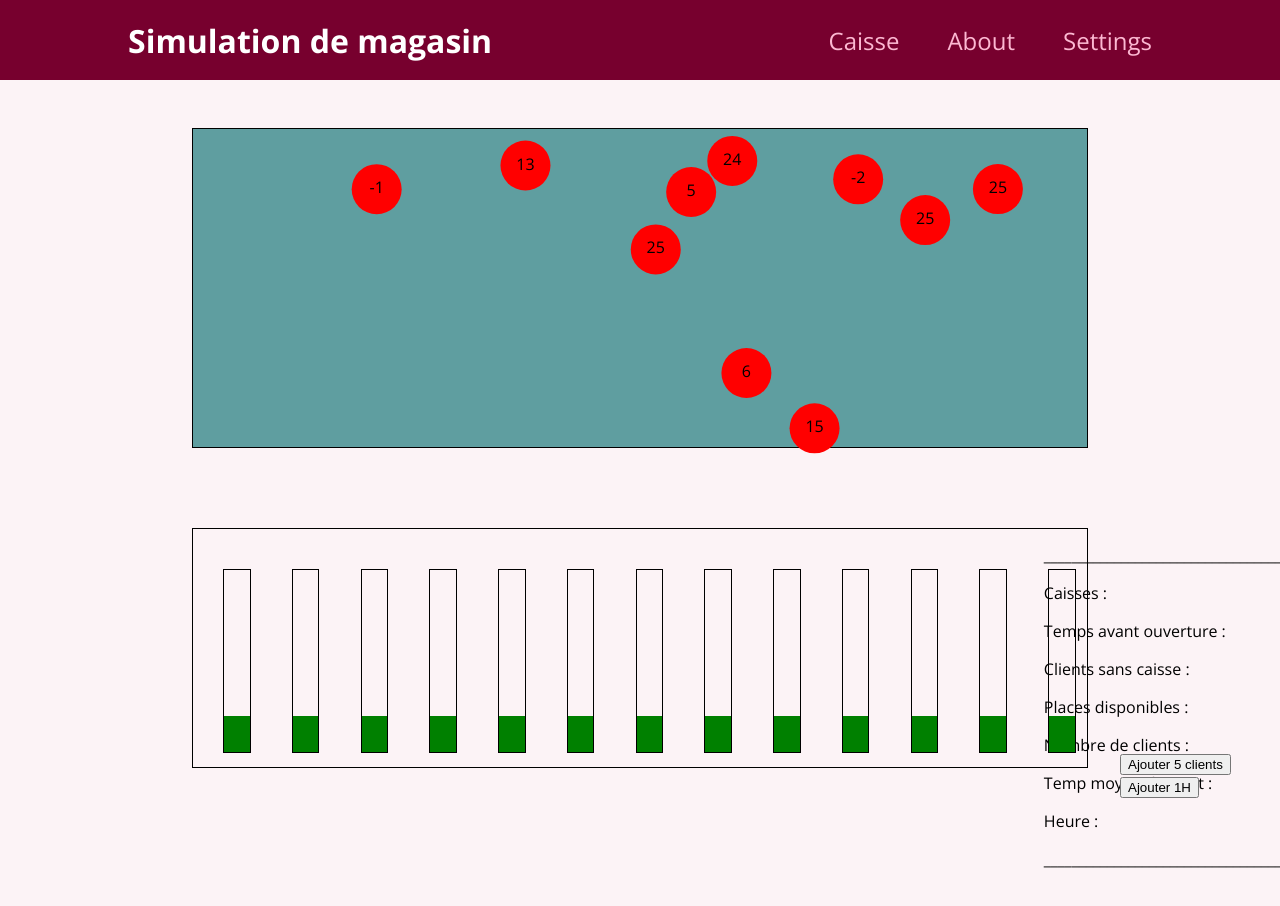
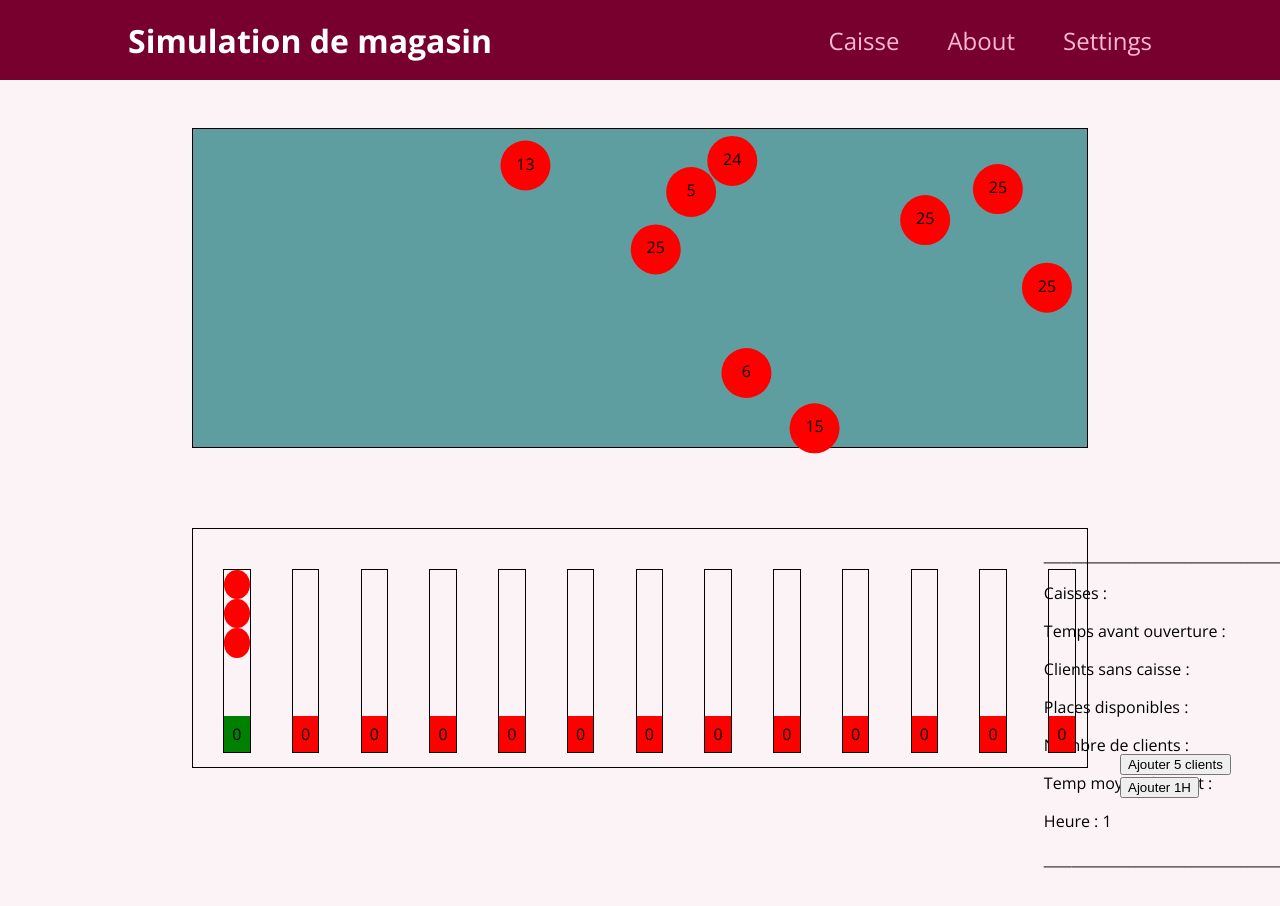
Before and after one commit to AlbadriR/SimulMagasin, a React (Create React App) app: page / in a window 1280 px wide. Shown: the top 906 px of the page. Built offline with nearby package versions, Linux system fonts and the light colour scheme.

Commit message:
Client can now join the caisses

```diff
--- a/src/components/Caisse/Caisse.js
+++ b/src/components/Caisse/Caisse.js
@@ -1,12 +1,34 @@
-import {  useContext } from "react";
+import { useContext, useState, useRef, useEffect } from "react";
 import { MagasinContext } from "../Contexts/Context";
 import classes from "./Caisse.module.css";
-const Caisse = () => {
+const Caisse = (props) => {
+  const [isActive, setIsActive] = useState(false);
+  const [isEmpty, setIsEmpty] = useState(true);
+  const caisseRef = useRef();
   const { dimensions } = useContext(MagasinContext);
-    return <div style={{width:dimensions.width, height: dimensions.height}}>
-         <div className={classes.caisseAttente}>
-      <div className={classes.timer}></div>
+
+  useEffect(() => {
+    if (props.queue > 0) {
+      setIsEmpty(false);
+    }
+    if (props.queue === 0) {
+      setIsEmpty(true);
+    }
+  }, [props.queue]);
+  return (
+    <div
+      ref={caisseRef}
+      style={{ width: dimensions.width, height: dimensions.height }}
+    >
+      <div className={classes.caisseAttente}>
+        {[...Array(props.queue)].map((i) => (
+          <div key={i} className={classes.client}></div>
+        ))}
+        <div className={isEmpty ? classes.caisseEmpty : classes.caisseNotEmpty}>
+          <div className={classes.timer}>{0}</div>
+        </div>
+      </div>
     </div>
-    </div>;
-  };
-  export default Caisse;
+  );
+};
+export default Caisse;
--- a/src/components/Caisse/Caisse.module.css
+++ b/src/components/Caisse/Caisse.module.css
@@ -8,10 +8,36 @@
   position: relative;
 }
 
-.timer {
+.client {
+  position: relative;
+  width: 100%;
+  height: 16%;
+  border-radius: 50%;
+  background-color: red;
+}
+
+.caisseEmpty {
+  position: absolute;
+  background-color: red;
+  width: 100%;
+  height: 20%;
+  bottom: 0;
+  display: flex;
+  justify-content: center;
+  align-items: center;
+}
+
+.caisseNotEmpty {
   position: absolute;
   background-color: green;
   width: 100%;
   height: 20%;
   bottom: 0;
+  display: flex;
+  justify-content: center;
+  align-items: center;
 }
+
+.timer {
+  color: #000;
+}
--- a/src/components/Caisses/Caisses.js
+++ b/src/components/Caisses/Caisses.js
@@ -1,19 +1,52 @@
 import classes from "./Caisses.module.css";
-import { useContext, useEffect } from "react";
+import { useContext, useEffect, useRef, useState } from "react";
 import { MagasinContext } from "../Contexts/Context";
 import Caisse from "../Caisse/Caisse";
 const Caisses = () => {
-  const { caisses } = useContext(MagasinContext);
+  const [caisses, setCaisses] = useState([]);
+  const { inQueue } = useContext(MagasinContext);
   const numberOfCaisse = 13;
+  const MaxQueue = 5;
+  let oldQueue = 0;
+  useEffect(() => {
+    const newCaisses = [];
+    for (let i = 0; i < numberOfCaisse; i++) {
+      newCaisses.push({ id: i, queue: 0, maxQueue: 5 });
+    }
+    setCaisses(newCaisses);
+  }, []);
 
-useEffect(() => {
-  for (let i = 0; i < numberOfCaisse; i++) {
-    caisses.push(
-    <Caisse key={i}></Caisse>
+  useEffect(() => {
+    const incrementQueue = () => {
+      setCaisses((prevCaisses) => {
+        const newCaisses = [...prevCaisses];
+        for (let i = 0; i <= numberOfCaisse; i++) {
+          if (newCaisses[i].queue < MaxQueue) {
+            newCaisses[i] = {
+              ...newCaisses[i],
+              queue: newCaisses[i].queue + 1,
+            };
+            break;
+          }
+        }
+        return newCaisses;
+      });
+    };
+
+    incrementQueue();
+  }, [inQueue]);
+
+  return (
+    <div className={classes.pointDeVente}>
+      {caisses.map((caisse) => (
+        <Caisse
+          key={caisse.id}
+          queue={caisse.queue}
+          maxQueue={caisse.maxQueue}
+        />
+      ))}
+    </div>
   );
-}
-},[]);
-  return <div className={classes.pointDeVente}>{caisses}</div>;
 };
 
 export default Caisses;
--- a/src/components/Client/Client.js
+++ b/src/components/Client/Client.js
@@ -1,15 +1,17 @@
-import { useState, useEffect, useContext } from "react";
+import { useState, useEffect, useContext, useRef } from "react";
 import { MagasinContext } from "../Contexts/Context";
 import classes from "./Client.module.css";
 const Client = () => {
   const [translateX, setTranslateX] = useState(Math.random() * 50);
+  const [isInQueue, setIsInQueue] = useState(false);
   const [translateY, setTranslateY] = useState(Math.random() * 30);
   const [directionX, setDirectionX] = useState(Math.random() * 2 - 1);
   const [directionY, setDirectionY] = useState(Math.random() * 2 - 1);
+  const clientRef = useRef();
   const { dimensions } = useContext(MagasinContext);
   const [timer, setTimer] = useState(Math.floor(Math.random() * 40));
-  const { caisses } = useContext(MagasinContext);
-  const [inCash, setinCash] = useState(false);
+
+  const { inQueue, setInQueue } = useContext(MagasinContext);
   useEffect(() => {
     const intervalId = setInterval(() => {
       const nextX = translateX + 10 * directionX;
@@ -39,18 +41,23 @@ const Client = () => {
     let intervalTimer;
     intervalTimer = setInterval(() => {
       setTimer((prevTimer) => prevTimer - 1);
-    }, 1000);
-    if (timer <= 0) {
-      //console.log("caisses" + caisses?.length );
-      for (let i = 0; i < caisses.length; i++) {
+      if (timer <= 0) {
+        if (!isInQueue) {
+          setInQueue(inQueue + 1);
+          clientRef.current.remove();
+        }
+        setIsInQueue(true);
+        // fully remove client from dom
       }
 
-    }
+      //console.log(caisses[0]);
+    }, 1000);
 
     return () => clearInterval(intervalTimer);
   }, [timer]);
   return (
     <div
+      ref={clientRef}
       className={classes.client}
       style={{ transform: `translate(${translateX}px, ${translateY}px)` }}
     >
--- a/src/components/Magasin/Magasin.js
+++ b/src/components/Magasin/Magasin.js
@@ -10,7 +10,7 @@ const Magasin = () => {
 
   const initClients = () => {
     let clients = [];
-    for (let i = 0; i < numberOfClients; i++) {
+    for (let i = 0; i <= numberOfClients; i++) {
       clients.push(<Client key={i}></Client>);
     }
     return clients;
--- a/src/components/Stats/Stats.js
+++ b/src/components/Stats/Stats.js
@@ -1,5 +1,8 @@
 import classes from "./Stats.module.css";
+import { useContext, useEffect, useRef, useState } from "react";
+import { MagasinContext } from "../Contexts/Context";
 const Stats = () => {
+  const { timer } = useContext(MagasinContext);
   return (
     <div className={classes.Stats}>
       <p> ________________________________________ </p>
@@ -9,7 +12,7 @@ const Stats = () => {
       <p>Places disponibles : {}</p>
       <p>Nombre de clients : {}</p>
       <p>Temp moyen d'attent : {}</p>
-      <p>Heure : {}</p>
+      <p>Heure : {timer}</p>
       <p> ________________________________________ </p>
     </div>
   );
--- a/src/pages/About.js
+++ b/src/pages/About.js
@@ -1,5 +1,11 @@
 const About = () => {
-  return <div className="about"></div>;
+  return (
+    <div className="about">
+      <h4>Version : 1.0.0</h4>
+      <h4>Author : Albadri Rami</h4>
+      <h4>Author Email : rami.albdr@eduge.ch</h4>
+    </div>
+  );
 };
 
 export default About;
--- a/src/pages/Main.js
+++ b/src/pages/Main.js
@@ -9,6 +9,7 @@ const Main = () => {
   const [dimensions, setDimensions] = useState({ width: 0, height: 0 });
   const [timer, setTimer] = useState(1);
   const [caisses] = useState([]);
+  const [inQueue, setInQueue] = useState(0);
   return (
     <div
       className="main"
@@ -27,6 +28,8 @@ const Main = () => {
           dimensions,
           setDimensions,
           caisses,
+          inQueue,
+          setInQueue,
         }}
       >
         <Magasin></Magasin>
```
